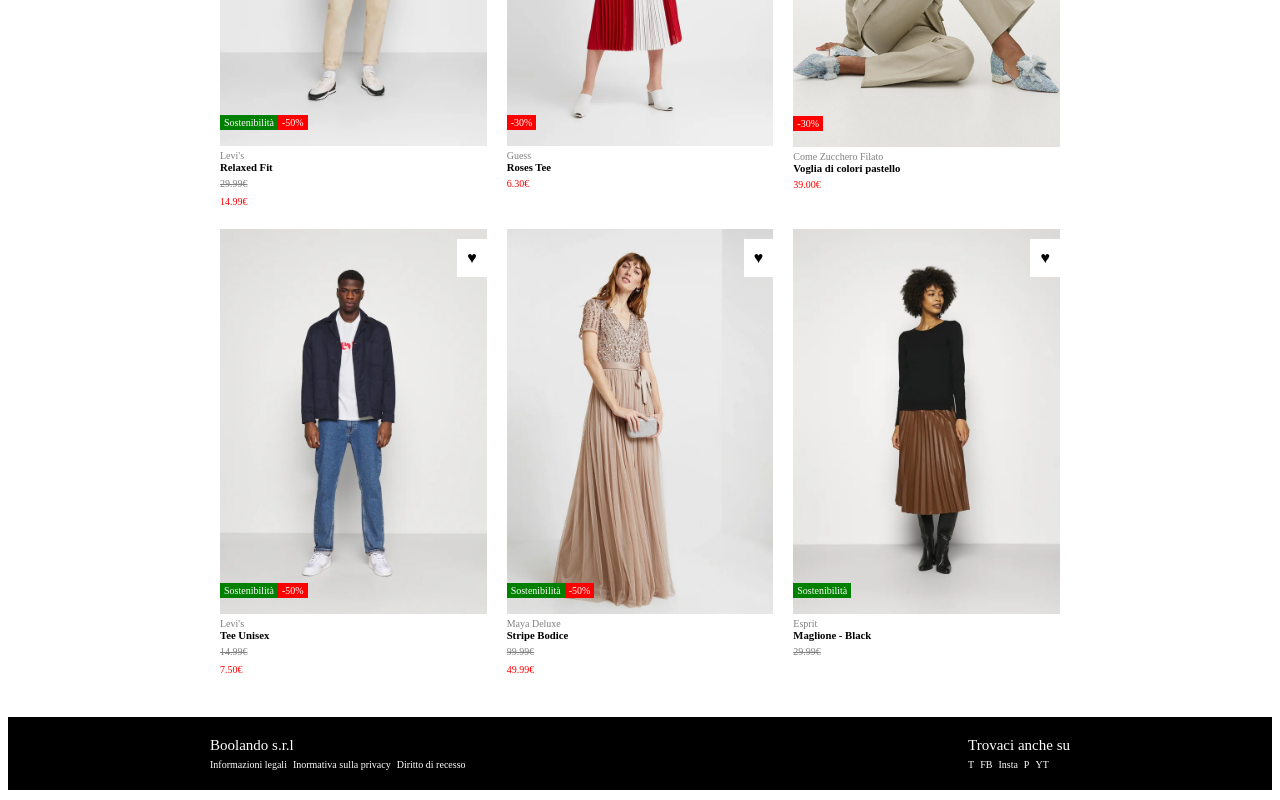
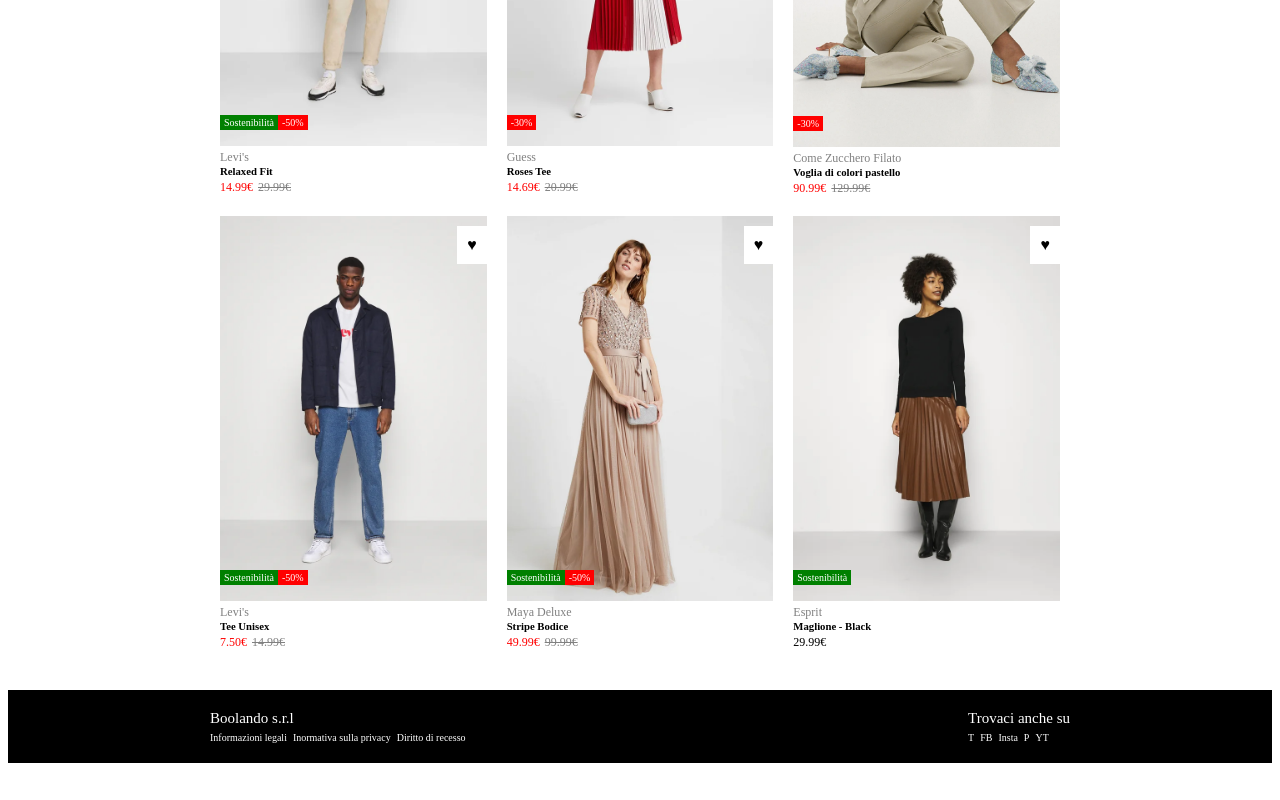
Before and after one commit to giovanni2299/vite-boolando, a Vue app: page / in a window 1280 px wide. Shown: the part 378-1178 px from the top of the page. After the commit the page ends 1151 px from the top, so only its background shows below. Built offline with nearby package versions, Linux system fonts and the light colour scheme.

Commit message:
Refact: rules

```diff
--- a/src/components/CardComponed.vue
+++ b/src/components/CardComponed.vue
@@ -31,9 +31,16 @@ export default{
                                 <p class="brand">{{item.brand}}</p>
                                 <h6>{{item.name}}</h6>
                                 <p v-for="(discount, i) in item.badges" :key="i">
-                                    <span v-if="discount.value === '-50%'" class="new-price">{{ (item.price * 0.50).toFixed(2)  }}&euro;</span>
-                                    <span v-else-if="discount.value === '-30%'" class="new-price">{{ (item.price * 0.30).toFixed(2)  }}&euro;</span>
-                                    <span v-else class="old-price">{{item.price.toFixed(2) }}&euro;</span>
+                                    <div v-if="discount.value === '-50%' && discount.type === 'discount'">
+                                        <span  class="new-price">{{ (item.price - (item.price * 0.50)).toFixed(2)  }}&euro;</span>
+                                        <span  class="old-price">{{item.price.toFixed(2) }}&euro;</span>
+                                    </div>
+
+                                    <div v-else-if="discount.value === '-30%' && discount.type === 'discount'">
+                                        <span  class="new-price">{{ (item.price - (item.price * 0.30)).toFixed(2)  }}&euro;</span>
+                                        <span  class="old-price">{{item.price.toFixed(2) }}&euro;</span>
+                                    </div>
+                                    <span v-else-if="item.badges.length < 2 && discount.type === 'tag'" class="normal-price">{{ item.price }}&euro;</span>
                                 </p>
                             </div>
                         </div>
--- a/style/partial/_main.scss
+++ b/style/partial/_main.scss
@@ -46,7 +46,7 @@
 }
 
 .brand, .old-price, .new-price{
-    font-size: 10px;
+    font-size: 12px;
 }
 
 .brand, .old-price{
@@ -58,7 +58,13 @@
 }
 
 .old-price{
+    margin-left: 5px;
     text-decoration: line-through;
+}
+
+.normal-price{
+    text-decoration: none;
+    font-size: 12px;
 }
 
 .description{
```
